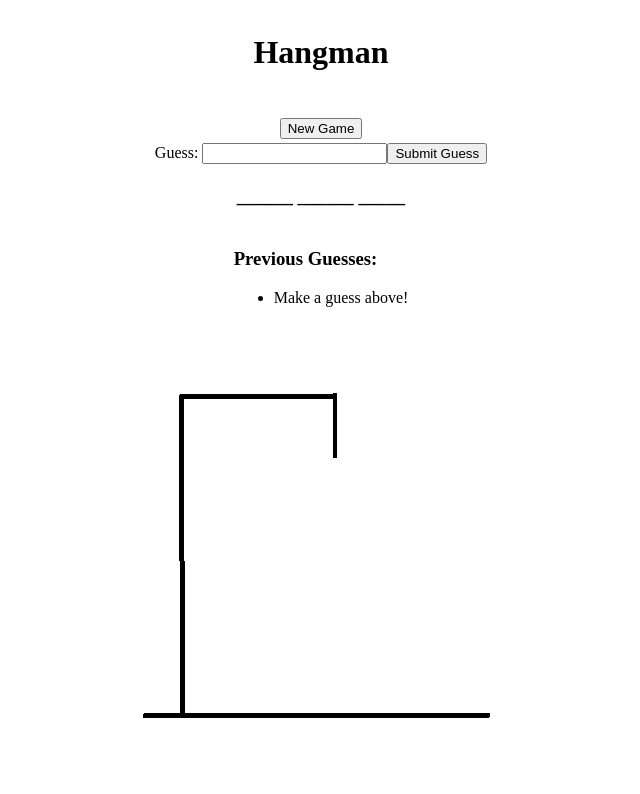
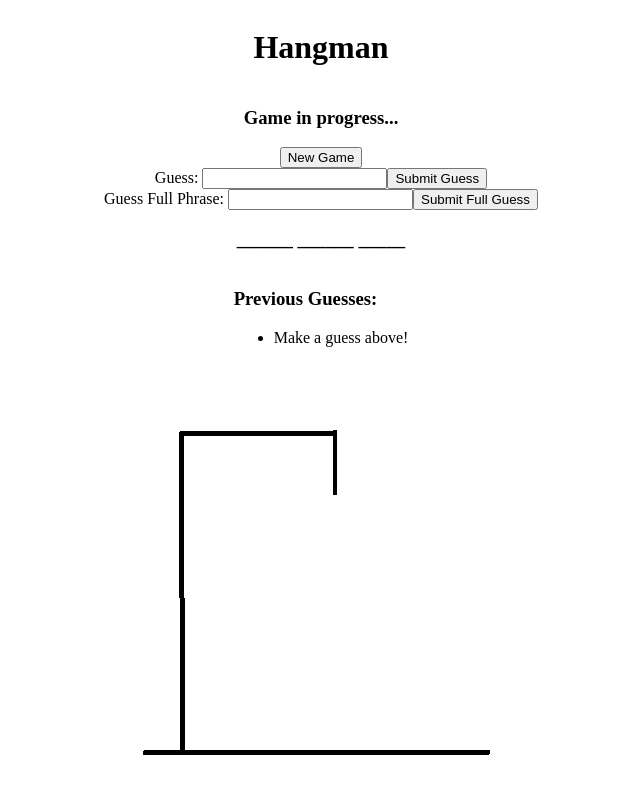
Before and after one commit to ryancarignan/hangman-angular, an Angular app: page / in a window 1280 px wide. Shown: the top 794 px of the page, without its empty margins (327-967 px from the left). Built offline with nearby package versions, Linux system fonts and the light colour scheme.

Commit message:
Add full phrase guess, game in progress header

```diff
--- a/src/app/app.html
+++ b/src/app/app.html
@@ -6,9 +6,9 @@
   @if (gameWon()) {
     <h3>You won!</h3>
   } @else if (wrongGuessCount() > 5) {
-    <h3>You lost...</h3>
+    <h3>You lost! ):</h3>
   } @else {
-    <h3> </h3>
+    <h3>Game in progress...</h3>
   }
 </div>
 
@@ -20,6 +20,12 @@
   <label for="guess-input">Guess: </label>
   <input type="text" id="guess-input" [disabled]="gameWon() || wrongGuessCount() > 5">
   <button id="guess-submit" (click)="submitGuess()" [disabled]="gameWon() || wrongGuessCount() > 5">Submit Guess</button>
+</div>
+
+<div>
+  <label for="full-guess-input">Guess Full Phrase: </label>
+  <input type="text" id="full-guess-input" [disabled]="gameWon() || wrongGuessCount() > 5">
+  <button id="full-guess-submit" (click)="submitFullGuess()" [disabled]="gameWon() || wrongGuessCount() > 5">Submit Full Guess</button>
 </div>
 
 <h3>{{blank}}</h3>
--- a/src/app/app.ts
+++ b/src/app/app.ts
@@ -38,6 +38,16 @@ export class App {
     }
   }
 
+  submitFullGuess() {
+    const guess = (document.getElementById('full-guess-input') as HTMLInputElement).value;
+    if (guess === this.answer) {
+      this.blank = this.answer;
+      this.gameWon.set(true);
+    } else {
+      this.wrongGuessCount.update((curr: number) => ++curr);
+    }
+  }
+
   // handles button press of submitting a guess
   submitGuess() {
     const guess = (document.getElementById('guess-input') as HTMLInputElement).value;
```
